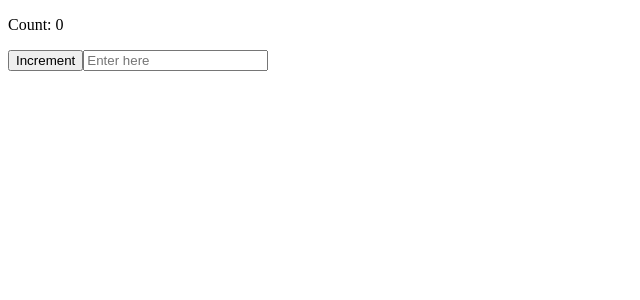
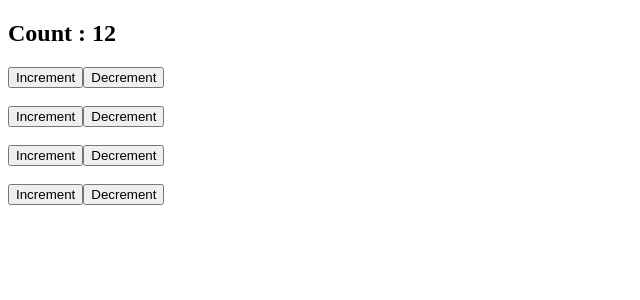
Before and after one commit to saurav-95-dev/React-Redux-CRUD, a React (Vite) app: page / in a window 1280 px wide. Shown: the top 300 px of the page, without its empty margins (0-640 px from the left). Built offline with nearby package versions, Linux system fonts and the light colour scheme.

Commit message:
Context-API-->CounterApp-Demonstration

```diff
--- a/src/App.jsx
+++ b/src/App.jsx
@@ -1,29 +1,26 @@
-import React, { useState, useCallback, useEffect } from 'react';
+import React from "react";
+import ChildComponent from "./components/ChildComponent";
+import { useContext } from "react";
+import { context } from "./context/Counter";
 
-export default function App() {
-  const [count, setCount] = useState(0);
-  const [name, setName] = useState("John");
+export default function App(){
+  const contextBucket = useContext(context);
+  console.log(contextBucket);
 
-  const handleClick = useCallback(() => {
-    console.log("Calling memoised handling function bcuz u changed count just now !")
-    setCount(count + 1);
-  }, [count]);
+  return(
+    <>
+    <h2>Count : {contextBucket.count}</h2>
+    <ChildComponent/>
+    <br />
+    <br />
+    <ChildComponent/><br />
+    <br />
+    <ChildComponent/><br />
+    <br />
+    <ChildComponent/>
 
-  useEffect(() => {
-    console.log('Effect triggered');
-  }, [handleClick]);
+    </>
 
-  function handleInput(e){
-    console.log("Current input" , e.target.value)
-    setName(e.target.value);
-  }
+  )
 
-  return (
-    <div>
-      {console.log("App rendered...")}
-      <p>Count: {count}</p>
-      <button onClick={handleClick}>Increment</button>
-      <input type="text" placeholder='Enter here' onChange={handleInput} />
-    </div>
-  );
 }
--- a/src/components/ChildComponent.jsx
+++ b/src/components/ChildComponent.jsx
@@ -1,15 +1,16 @@
-import React, { useEffect } from "react";
+import React from "react";
+import { useContext } from "react";
+import { context } from "../context/Counter";
 
+export default function ChildComponent(){
+    const contextBucket = useContext(context);
 
-const ChildComponent = React.memo(( {item , onClick})=>{
-  console.log('ListItem re-rendered');
-  return (
-    <div>
-      <span>{item} </span>
-      <button onClick={() => onClick(item)}> Delete</button>
-      <br></br> <br></br> <br></br>
-    </div>
-  )
-})
+    return(
+       <>
+       <button onClick={()=>{contextBucket.setCount(contextBucket.count+1)}}>Increment</button>
 
-export default ChildComponent
+       <button onClick={()=>{contextBucket.setCount(contextBucket.count - 1)}}>Decrement</button>
+       </>
+    )
+
+}
--- /dev/null
+++ b/src/context/Counter.jsx
@@ -0,0 +1,17 @@
+import React, { useContext, useState } from "react";
+import { createContext } from "react";
+
+
+export const context = createContext(null);
+
+export const ContextProvider=(props)=>{
+
+    const [count , setCount] = useState(12);
+    return(
+
+        <context.Provider value={{count , setCount}}>
+            {props.children}
+        </context.Provider>
+
+    )
+}
--- a/src/main.jsx
+++ b/src/main.jsx
@@ -1,8 +1,14 @@
 import { createRoot } from 'react-dom/client'
 import App from './App.jsx'
+import { ContextProvider } from './context/Counter.jsx'
+
 
 createRoot(document.getElementById('root')).render(
 
-    <App />
+     <ContextProvider>
+        <App/>
+     </ContextProvider>
+
+
 
 )
```
Also changed, not shown: src/components/Cart.jsx (added), src/components/Item.jsx (added), src/context/Cart.jsx (added).
